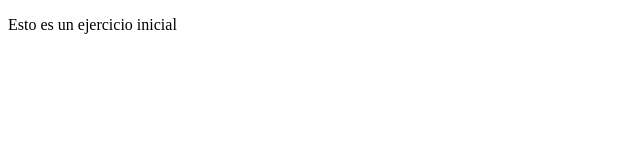
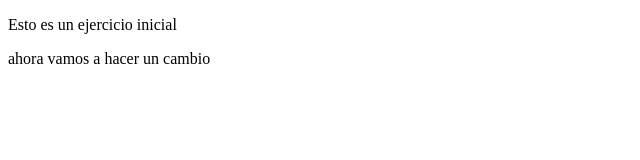
Before and after one commit to Mr-LoL-CtrL/PreWork, a plain HTML site: page index.html in a window 1280 px wide. Shown: the whole page, without its empty margins (0-640 px from the left). Drawn offline with Linux system fonts and the light colour scheme.

Commit message:
second change

```diff
--- a/index.html
+++ b/index.html
@@ -8,5 +8,6 @@
 </head>
 <body>
     <p>Esto es un ejercicio inicial</p>
+    <p>ahora vamos a hacer un cambio</p>
 </body>
 </html>
```
